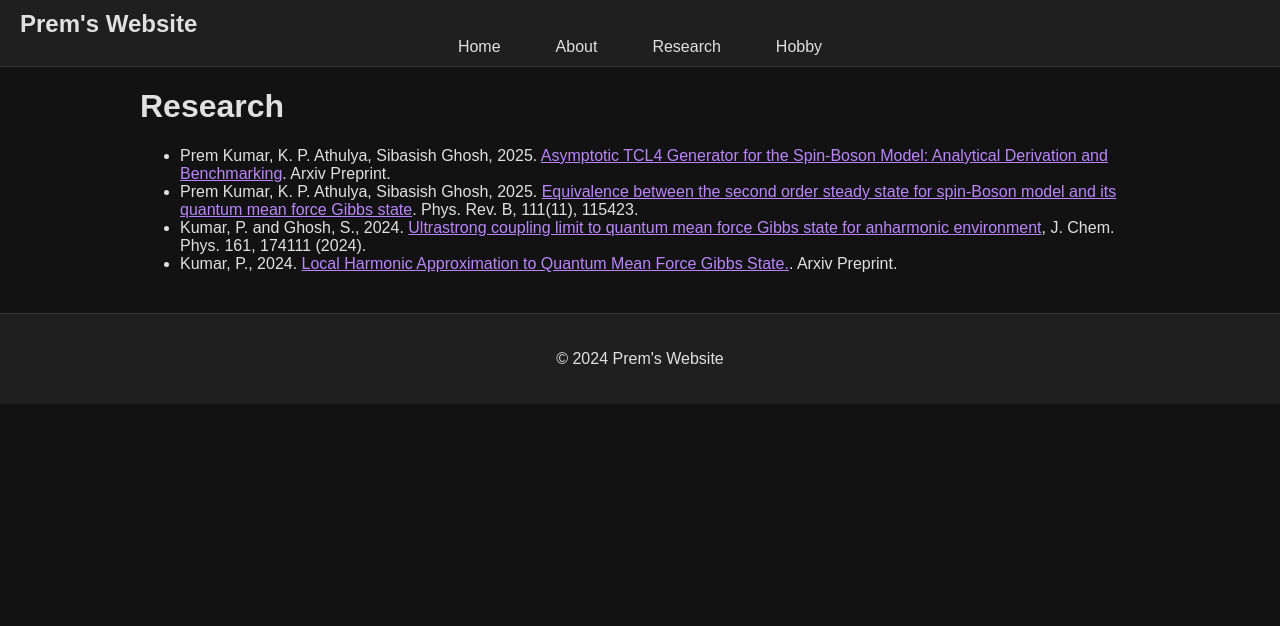
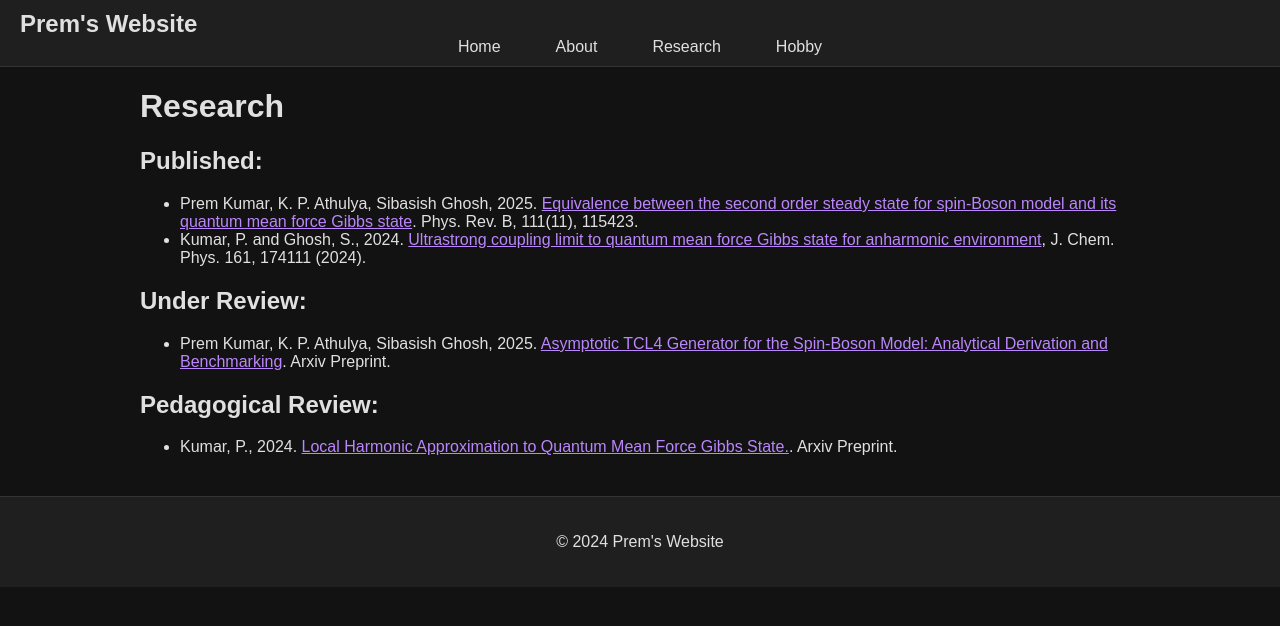
Before and after one commit to prem314/prem314.github.io, a Jekyll site: the page built from research.md, in a window 1280 px wide. Shown: the top 626 px of the page. Built offline with Jekyll 4.4.1, drawn with Linux system fonts in a browser that asks for light colours; comment, search, counter and statistics services are not loaded.

Commit message:
Revise research.md with new publications and categories
Updated research.md to reflect new publications and categorize them under Published, Under Review, and Pedagogical Review.

```diff
--- a/research.md
+++ b/research.md
@@ -5,7 +5,12 @@ title: Research
 
 # Research
 
-  - Prem Kumar, K. P. Athulya, Sibasish Ghosh, 2025. [Asymptotic TCL4 Generator for the Spin-Boson Model: Analytical Derivation and Benchmarking](https://arxiv.org/abs/2506.17009). Arxiv Preprint.
+## Published:
   - Prem Kumar, K. P. Athulya, Sibasish Ghosh, 2025. [Equivalence between the second order steady state for spin-Boson model and its quantum mean force Gibbs state](./tcl4_paper.md). Phys. Rev. B, 111(11), 115423.
   - Kumar, P. and Ghosh, S., 2024. [Ultrastrong coupling limit to quantum mean force Gibbs state for anharmonic environment](./ultrastrong_coupling_limit_to_quantum_mean_force_gibbs_state_for_anharmonic_environment_prem_kumar_sibasish_ghosh_paper.md), J. Chem. Phys. 161, 174111 (2024).
+
+## Under Review:
+  - Prem Kumar, K. P. Athulya, Sibasish Ghosh, 2025. [Asymptotic TCL4 Generator for the Spin-Boson Model: Analytical Derivation and Benchmarking](https://arxiv.org/abs/2506.17009). Arxiv Preprint.
+
+## Pedagogical Review:
   - Kumar, P., 2024. [Local Harmonic Approximation to Quantum Mean Force Gibbs State.](./Local_Harmonic_Approximation_to_Quantum_Mean_Force_Gibbs_State_my_paper.md). Arxiv Preprint.
```
